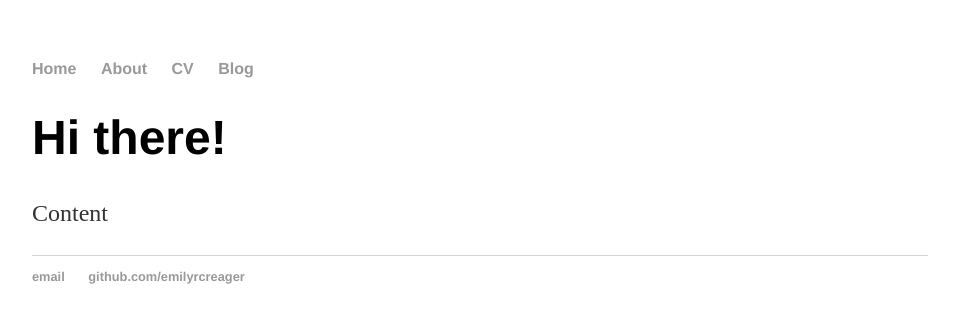
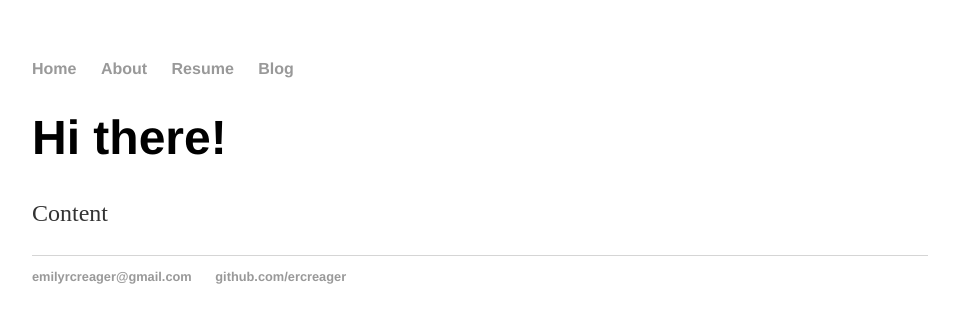
Before and after one commit to ercreager/ercreager.github.io, a Jekyll site: the page built from index.html, in a window 1280 px wide. Shown: the top 323 px of the page, without its empty margins (160-1119 px from the left). Built offline with Jekyll 4.4.1, drawn with Linux system fonts in a browser that asks for light colours.

Commit message:
Updated email address on base layout

```diff
--- a/_layouts/default.html
+++ b/_layouts/default.html
@@ -10,7 +10,7 @@
 	    		<ul>
 	        		<li><a href="/">Home</a></li>
 		        	<li><a href="/about">About</a></li>
-	        		<li><a href="/cv">CV</a></li>
+	        		<li><a href="/resume">Resume</a></li>
 	        		<li><a href="/blog">Blog</a></li>
 	    		</ul>
 			</nav>
@@ -21,8 +21,8 @@
 			</div><!-- /.container -->
 			<footer>
 	    		<ul>
-	        		<li><a href="mailto:emilyrcreager@gmail.com">email</a></li>
-	        		<li><a href="https://github.com/emilyrcreager">github.com/emilyrcreager</a></li>
+	        		<li><a href="mailto:emilyrcreager@gmail.com">emilyrcreager@gmail.com</a></li>
+	        		<li><a href="https://github.com/emilyrcreager">github.com/ercreager</a></li>
 				</ul>
 			</footer>
 		</body>
```
